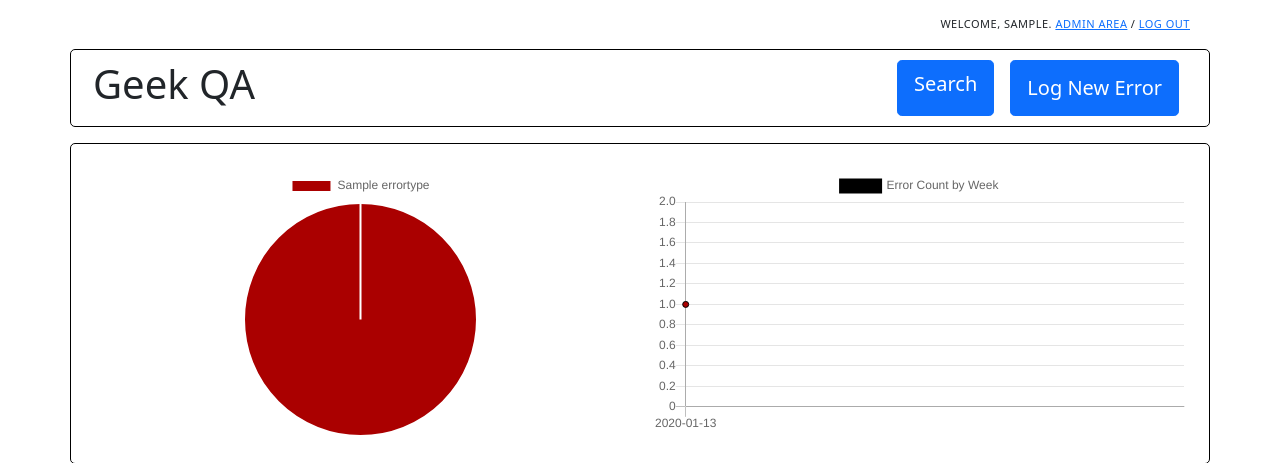
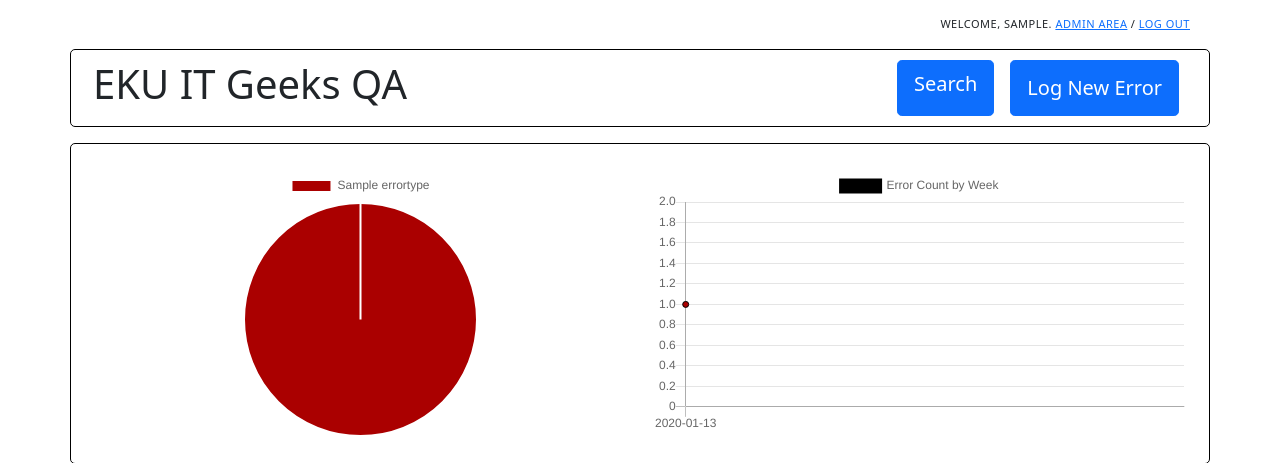
Before and after one commit to EKU-IT-Geeks-Tech-Team/eku_it_geeks_qa_monitoring_system, a Django app: page / in a window 1280 px wide. Shown: the top 463 px of the page. Run offline with Django 3.2, Linux system fonts and the light colour scheme; the first user in the database is signed in; tables that the repository leaves empty hold one stand-in row (Sample ...); some libraries are stand-ins or nearby versions.

Commit message:
made all titles consistent

```diff
--- a/qa/templates/qa/base.html.j2
+++ b/qa/templates/qa/base.html.j2
@@ -3,7 +3,7 @@
   <head>
     <meta charset="UTF-8" />
     <meta name="viewport" content="width=device-width, initial-scale=1.0" />
-    <title>EKU IT Geeks QA Home</title>
+    <title>EKU IT Geeks QA</title>
 
     {% load static %}
     <link rel="stylesheet" href="{% static 'qa/css/bootstrap.min.css' %}">
--- a/qa/templates/qa/index.html.j2
+++ b/qa/templates/qa/index.html.j2
@@ -14,7 +14,7 @@
 
 <div class="row my-3">
   <div class="col-md-6 d-flex justify-content-center justify-content-md-start">
-    <h1>Geek QA</h1>
+    <h1>EKU IT Geeks QA</h1>
   </div>
   <div class="col-md-6 d-flex justify-content-center justify-content-md-end">
     <a href="{% url 'qa:search' %}" class="btn btn-primary btn-lg mx-2">
```
